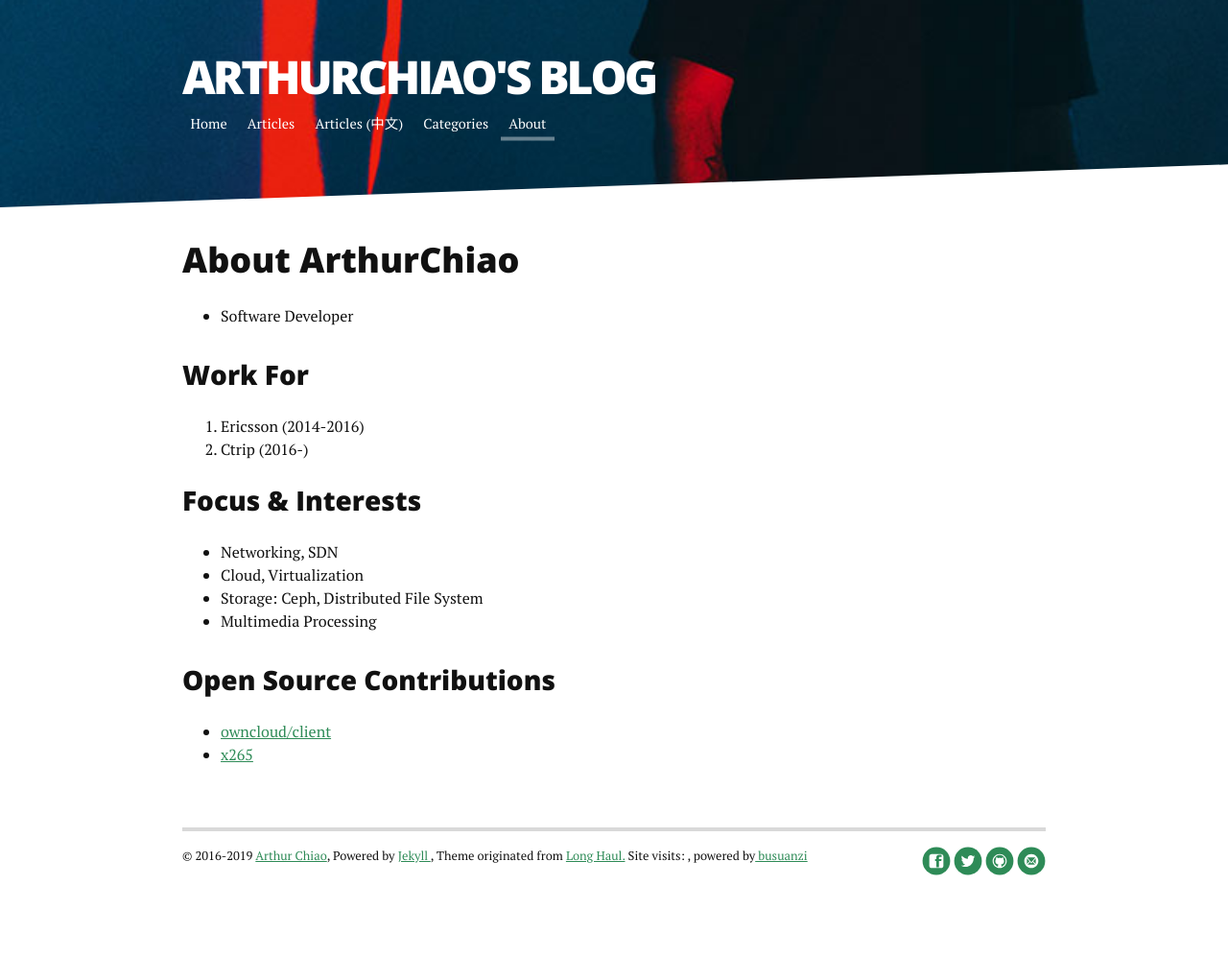
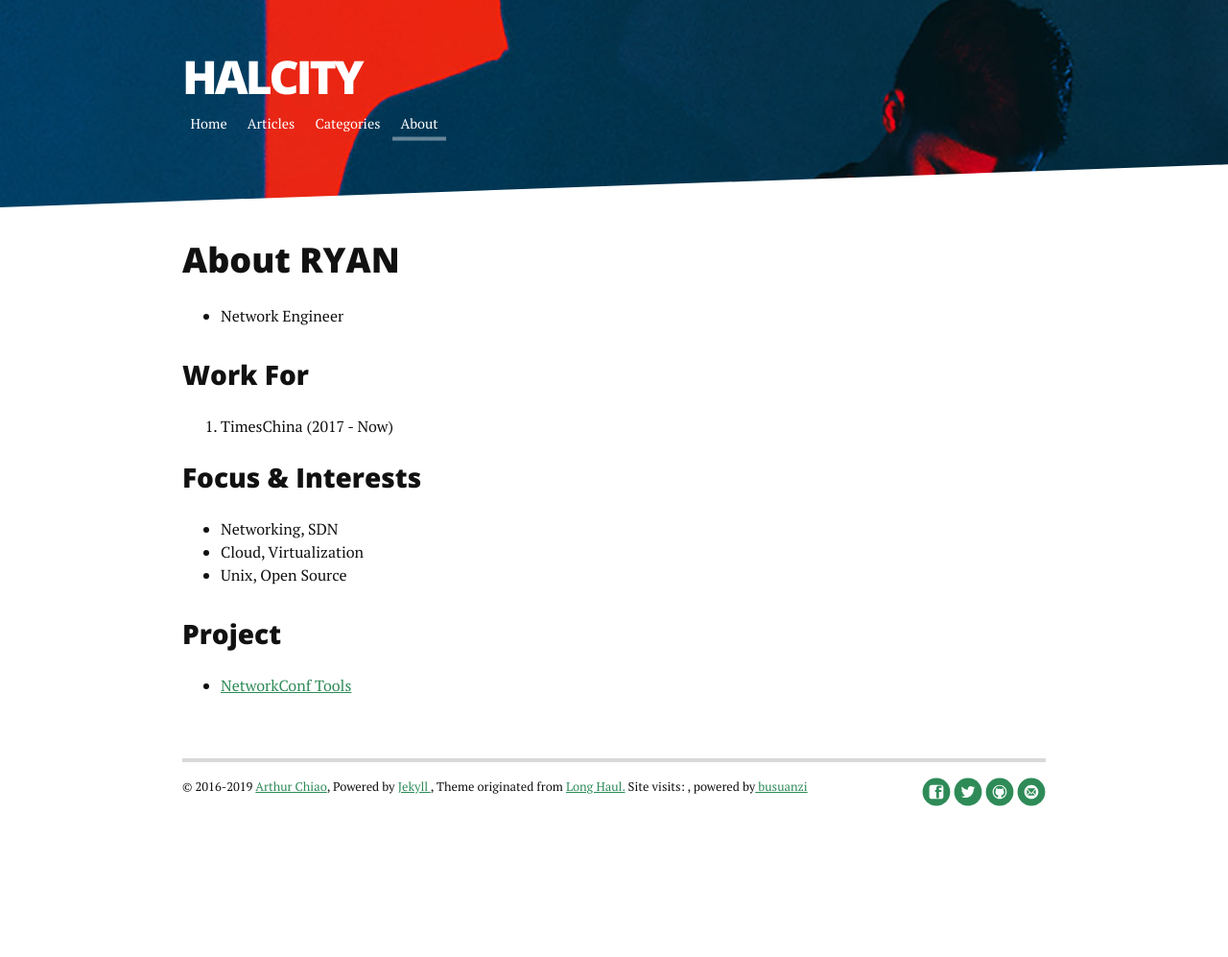
Before and after one commit to halcity/halcity.github.io, a Jekyll site: the page built from about.md, in a window 1280 px wide. Shown: the whole page at 96% size. Built offline with Jekyll 4.4.1, drawn with Linux system fonts in a browser that asks for light colours; nearby versions of some CDN libraries; comment, search, counter and statistics services are not loaded; after the commit the page ends 925 px from its top, so only the background shows below that.

Commit message:
change _config

```diff
--- a/_config.yml
+++ b/_config.yml
@@ -1,7 +1,7 @@
-title: ArthurChiao's Blog
-description: ArthurChiao's Blog
+title: halcity
+description: Ryan's Blog
 
-url: arthurchiao.github.io
+url: halcity.github.io
 baseurl: ""
 paginate_path: "blog/page:num/"
 permalink: blog/:title/
@@ -16,8 +16,6 @@ navigation:
    url: /index.html
  - title: Articles
    url: /articles
- - title: Articles (中文)
-   url: /articles-zh
  - title: Categories
    url: /categories
  - title: About
@@ -27,7 +25,7 @@ social:
    github: ArthurChiao
    linkedin: in/yanan-zhao-7691317b?trk=hp-identity-photo
    facebook: profile.php?id=100014334455077
-   email: arthurchiao@hotmail.com
+   email: im@napolin.cn
 
 defaults:
   -
@@ -36,8 +34,3 @@ defaults:
       type: "pages"
     values:
       comments: false
-
-google_analytics: "UA-89960542-1"
-
-# development configurations
-host: 0.0.0.0
--- a/about.md
+++ b/about.md
@@ -1,25 +1,22 @@
 ---
 layout: default
-title: About ArthurChiao
+title: About Me
 ---
 
-## About ArthurChiao
+## About RYAN
 
-* Software Developer
+* Network Engineer
 
 ### Work For
 
-1. Ericsson (2014-2016)
-1. Ctrip (2016-)
+1. TimesChina (2017 - Now)
 
 ### Focus & Interests
 
 * Networking, SDN
 * Cloud, Virtualization
-* Storage: Ceph, Distributed File System
-* Multimedia Processing
+* Unix, Open Source
 
-### Open Source Contributions
+### Project
 
-* [owncloud/client](https://github.com/owncloud/client)
-* [x265](https://bitbucket.org/multicoreware/x265/wiki/Home)
+* [ NetworkConf Tools ](*)
```
Also changed, not shown: assets/img/touring.jpg.
